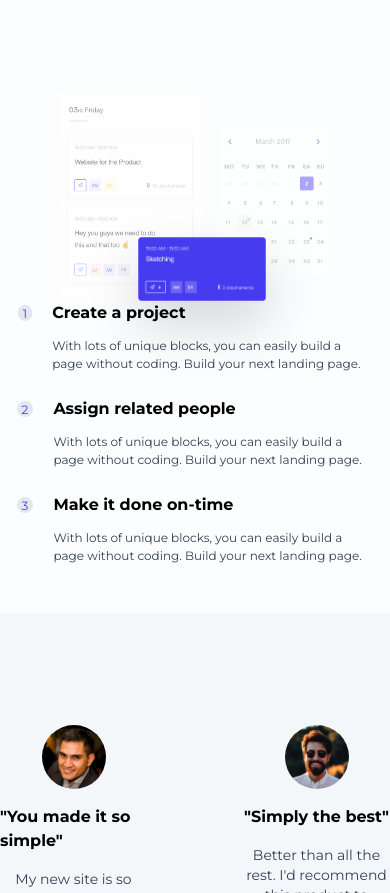
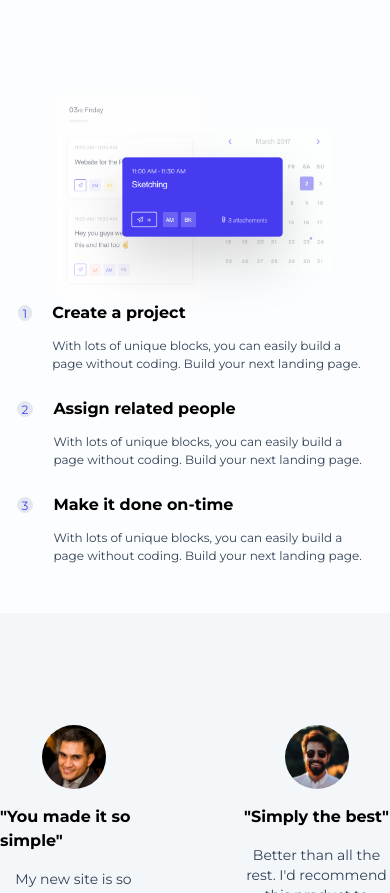
Before and after one commit to J0el-O/brainwave.io-landing-page, a website: page build/index.html in a window 390 px wide. Shown: the part 3036-3929 px from the top of the page. Drawn offline with Linux system fonts and the light colour scheme.

Commit message:
finally got the absolute image to fit... omo mehn

```diff
--- a/build/index.html
+++ b/build/index.html
@@ -163,13 +163,13 @@
   </p>
 
 <div class="flex flex-col sm:flex-row pt-12 pb-12 sm:pt-36  sm:space-x-16 sm:pl-32">
-  <div class="mx-auto sm:mx-0 sm:ml-24 mt-12 sm:-mt-8 max-w-xs sm:max-w-lg space-x-4 relative flex">
-    <img src="img/projectstepsbgleft.png" alt="" class="opacity-55 h-52 sm:h-96">
+  <div class="mx-auto sm:mx-0 sm:ml-24 mt-12 sm:-mt-8 max-w-sm sm:max-w-lg space-x-4 relative flex">
+    <img src="img/projectstepsbgleft.png" alt="" class=" z-0 opacity-55 h-52 sm:h-96">
 
     <div class="mt-9">
-      <img src="img/projectstepsbgright.png" alt="" class="opacity-45 h-36 sm:h-50">
+      <img src="img/projectstepsbgright.png" alt="" class="z-0 opacity-45 h-36 sm:h-50">
     </div>
-          <img src="img/projectstepsfront.png" alt="" class="absolute pl-16 pt-36  h-52 sm:h-72 drop-shadow-2xl">
+          <img src="img/projectstepsfront.png" alt="" class="z-10 absolute pl-12 sm:pl-16 pt-16 sm:pt-36  h-36 sm:h-72 drop-shadow-2xl">
       </div>
 
       <div class="space-y-6">
```
Also changed, not shown: build/css/style.css.
